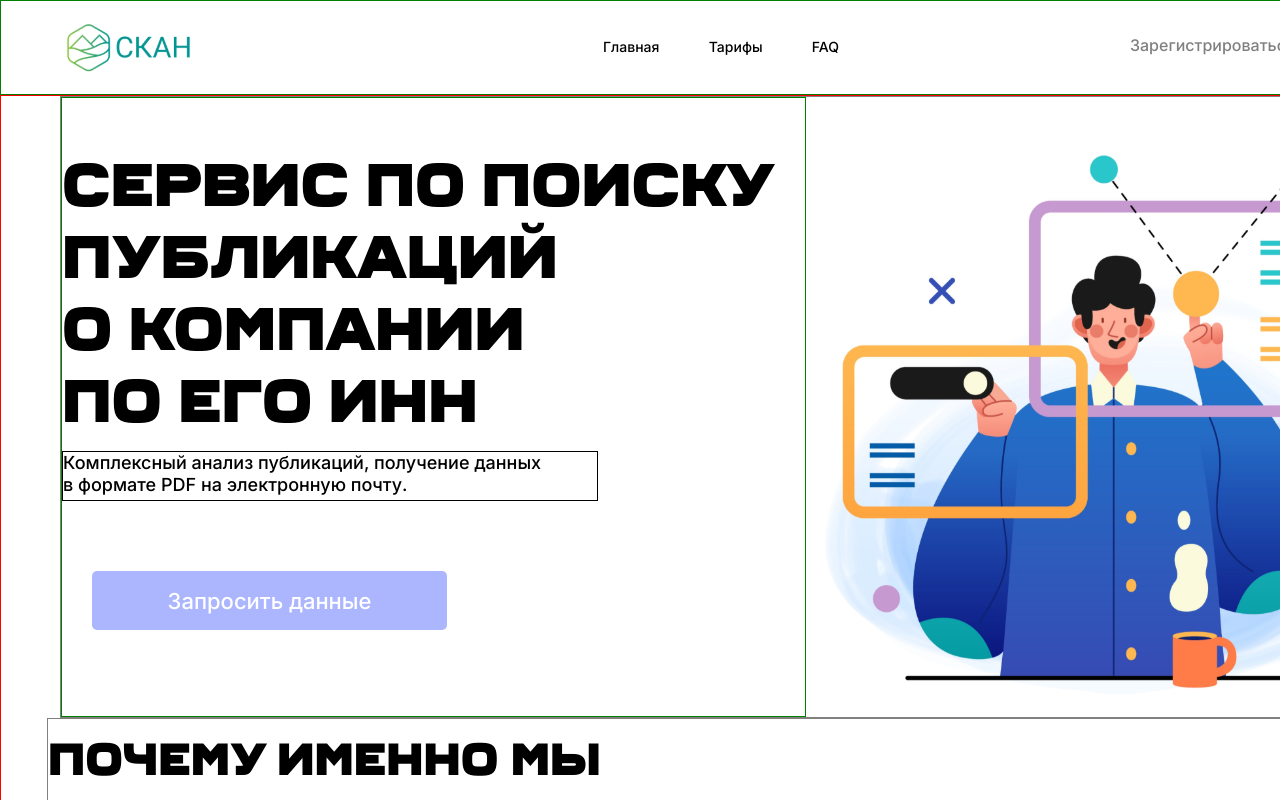
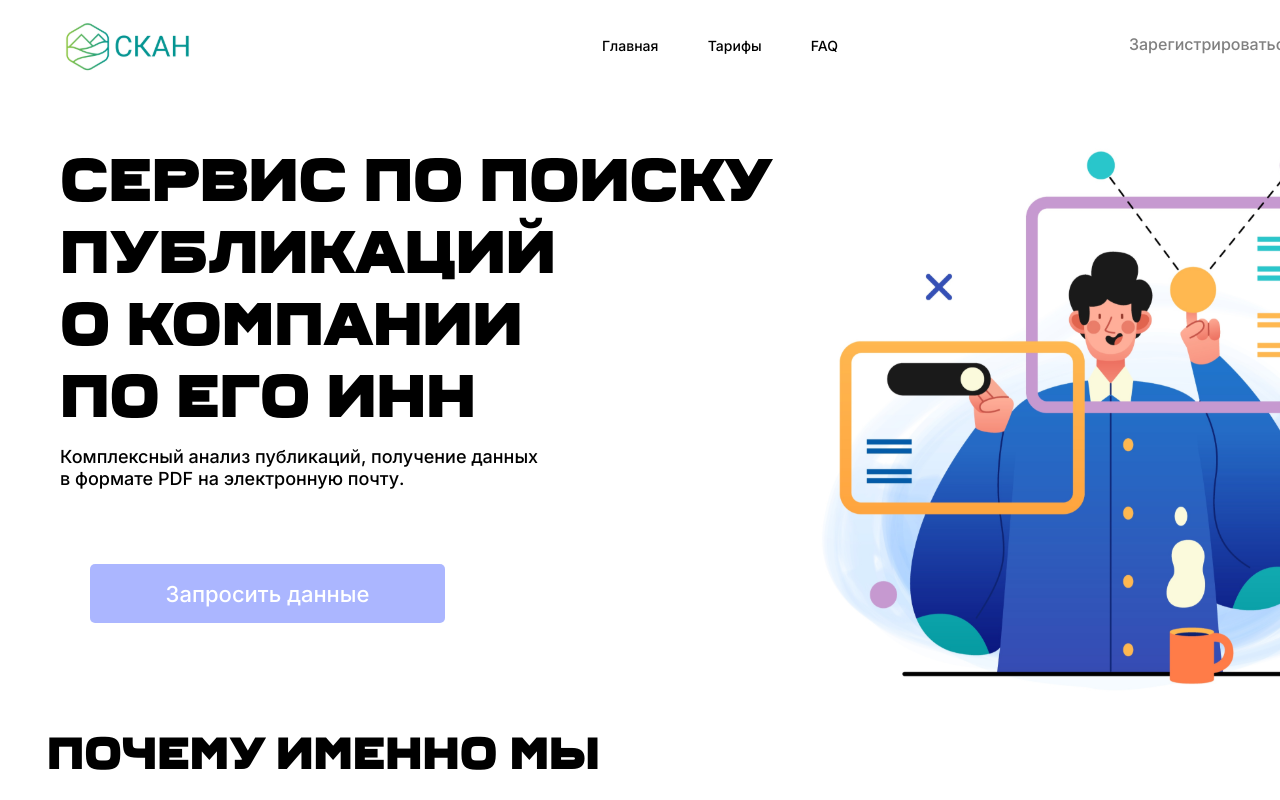
Before and after one commit to yungalesgerov/fp-scan, a React (Create React App) app: page / in a window 1280 px wide. Shown: the top 800 px of the page. Built offline with nearby package versions, Linux system fonts and the light colour scheme.

Commit message:
complete mob layout

```diff
--- a/src/components/Footer/Footer.jsx
+++ b/src/components/Footer/Footer.jsx
@@ -4,9 +4,10 @@ import styled from 'styled-components'
 import { useNavigate } from "react-router-dom";
 
 const FooterDiv = styled.div`
-    width: 1440px;
+    min-width:1440px;
+    width:100%;
     height: 137px;
-    border: 1px solid green;
+    /* border: 1px solid green; */
     background-color: #029491;
     display: flex;
     img {
@@ -31,6 +32,7 @@ const FooterDiv = styled.div`
     }
     @media screen and (max-width:376px) {
         width:100%;
+        min-width:375px;
         img {
             width:111px;
             height:111px;
--- a/src/components/Header/Header.jsx
+++ b/src/components/Header/Header.jsx
@@ -12,7 +12,7 @@ import './burgerMenu.css';
 
 const HeaderBlock = styled.div`
   width: 1440px;
-  border: 1px solid green;
+  /* border: 1px solid green; */
   height: 93px;
   display: flex ;
   position:relative;
@@ -103,16 +103,13 @@ const HeaderBlock = styled.div`
   .auth-user {
     width: 111px;
     height: 32px;
-    border: 1px solid green;
+    /* border: 1px solid green; */
     display:flex;
     font-family: inter;
     font-size:14px;
     line-height: 16.94px;
     margin-left: 128px;
     margin-top: 30px;
-    div:nth-child(1) {
-
-    }
     .exit {
       font-size: 10px;
       width: 31px;
@@ -153,6 +150,25 @@ const HeaderBlock = styled.div`
       margin-left:  200px;
     }
   }
+  @media screen and (min-width:377px) and (max-width:768px) {
+    .user {
+      display:none;
+    }
+    .auth-user {
+      display:none;
+
+    }
+    .header-links {
+      display:none;
+
+    }
+    .bm-burger-button {
+      margin-left:30em;
+    }
+    .header-stats {
+      margin-left:40em;
+    }
+  }
 `
 
 const Header = ({auth,setAuth}) => {
--- a/src/components/Header/TableInfo.jsx
+++ b/src/components/Header/TableInfo.jsx
@@ -3,7 +3,6 @@ import userPhoto from './Mask group.svg';
 import { useSelector } from "react-redux";
 import { selectUser } from "../../jsAdditions/userSlice";
 import { Spinner } from 'react-bootstrap';
-import BurgerMenu from './burgerMenu';
 
 
 
--- a/src/components/Header/burgerMenu.css
+++ b/src/components/Header/burgerMenu.css
@@ -69,7 +69,7 @@
     /* background-color: #029491; */
 }
 
-@media screen and (min-width:768px) {
+@media screen and (min-width:769px) {
     .bm-burger-button {
         display: none;
     }
--- a/src/components/Main/Main.jsx
+++ b/src/components/Main/Main.jsx
@@ -15,6 +15,7 @@ import '../../index.css';
 import { useNavigate } from "react-router-dom";
 import { useSelector } from "react-redux";
 import { selectUser } from "../../jsAdditions/userSlice";
+import mediaImg from './media.svg';
 
 const Button = styled.button`
     cursor:pointer;
@@ -33,7 +34,7 @@ const MainWrapper = styled.div`
     width: 1440px;
     /* height: 2637px; */
     height:100%;
-    border: 1px solid red;
+    /* border: 1px solid red; */
     display: flex;
     flex-wrap:wrap;
     align-content: space-around;
@@ -69,15 +70,20 @@ const Title = styled.h1`
 
 const ContentDiv = styled.div`
     width: 1320px;
-    border : 1px solid grey;
+    /* border : 1px solid grey; */
     margin: 0 auto;
     position:relative;
     &:nth-child(1) {
         display:flex;
+        height:620px;
+    }
+    &:nth-child(2) {
+        margin-bottom:70px;
     }
     &:nth-child(3) {
         height: 575.52px;
         width: 1307px;
+        margin-bottom:100px;
 
     }
     &:nth-child(4) {
@@ -94,7 +100,7 @@ const ContentDiv = styled.div`
         position: relative;
         width:415px;
         height:132px;
-        border: 1px solid green;
+        /* border: 1px solid green; */
         h2 {
             margin: 30px 0 10px 30px ;
             width:131px;
@@ -113,13 +119,13 @@ const ContentDiv = styled.div`
         margin-top:70px;
         width: 1320px;
         height:540px;
-        border: 1px solid brown;
+        /* border: 1px solid brown; */
         justify-content: space-between;
     }
     .card-item {
         width:415px;
         height:540px;
-        border: 2px solid black;
+        /* border: 2px solid black; */
         font-family: inter;
     }
     .currentPrice {
@@ -134,7 +140,7 @@ const ContentDiv = styled.div`
         width:97px;
         height:30px;
         font-size:22px;
-        border: 1px solid black;
+        /* border: 1px solid black; */
         color: grey;
         text-decoration: line-through;
         margin: 33px 0 0 19px;
@@ -154,6 +160,7 @@ const ContentDiv = styled.div`
     }
     @media screen and (max-width:376px) {
         &:nth-child(1) {
+            height:700px;
             flex-direction:column;
             .mainImg {
                 width:347px;
@@ -176,17 +183,18 @@ const ContentDiv = styled.div`
         &:nth-child(3) {
             width:360px;
             height:392px;
+            background-image:url(${mediaImg});
+
             img {
-                /* width:360px;
-                height:392px; */
                 width:100%;
                 height:100%;
+                display:none;
             }
         }
         &:nth-child(4) {
             width:360px;
             height:1650px;
-            margin-bottom:0;
+            margin-bottom:70px;
             .cards {
                 flex-direction:column;
                 width:335px;
@@ -223,6 +231,7 @@ const ContentDiv = styled.div`
                         }
                         .tarif-credit {
                             width:273px;
+                            border:none;
                         }
                         .tarifInfo {
                             width:310px;
@@ -248,7 +257,7 @@ const TextDiv = styled.div`
     font-weight: 400;
     width: 359px;
     height: 66px;
-    border: 1px solid black;
+    /* border: 1px solid black; */
     margin-left:24px;
 
     &.titleSub {
@@ -286,8 +295,8 @@ const Main = ({ auth }) => {
     const navigate = useNavigate();
     return (
         <MainWrapper>
-            <ContentDiv style={{ height: 620}} >
-                <div className="heroDiv" style={{border:"1px solid green"}} >
+            <ContentDiv >
+                <div className="heroDiv"  >
                     <Title style={{marginTop: 45 }} > сервис по поиску
                         <br /> публикаций
                         <br /> о компании
@@ -380,7 +389,7 @@ const Main = ({ auth }) => {
                                 <div className="currentPrice">2 379 ₽</div>
                                 <div className="oldPrice">3 700 ₽</div>
                             </div>
-                            <TextDiv className='tarif-credit' style={{ border: 'none' }}></TextDiv>
+                            <TextDiv className='tarif-credit' ></TextDiv>
                             <TextDiv className="tarifInfo">
                                 <h3 style={{ margin: 0 }}>В тариф входит: </h3>
                                 <div style={{ marginTop: 10 }}>
--- a/src/components/SimpleSlider/SimpleSLider.jsx
+++ b/src/components/SimpleSlider/SimpleSLider.jsx
@@ -12,11 +12,9 @@ const StyledDiv = styled.div`
     border-radius: 10px;
     /* border: 1px solid; */
     box-shadow: 0px 0px 20px 0px #00000033;
-
     img {
         margin: 30px 0px 19px 24px;
-
-}
+    }
 `
 const TextDiv = styled.div`
     font-family: inter;
--- a/src/components/resultPage/ResultPage.css
+++ b/src/components/resultPage/ResultPage.css
@@ -30,7 +30,7 @@
 .result-page__subtitle {
     /* padding-top: 2em; */
     /* padding-right: 12em; */
-    border:1px solid green;
+    /* border:1px solid green; */
     color: #000;
     font-family: inter;
     font-size: 20px;
--- a/src/components/searchPage/searchPage.jsx
+++ b/src/components/searchPage/searchPage.jsx
@@ -10,7 +10,7 @@ const ContentDiv = styled.div`
     height:100%;
     position:relative;
     padding-left: 60px;
-    border:1px solid green;
+    /* border:1px solid green; */
     img {
         position:absolute;
         margin: -472px 0 0 920px;
@@ -18,7 +18,7 @@ const ContentDiv = styled.div`
     .searchDiv {
         width:1298px;
         height:214px;
-        border:1px solid black;
+        /* border:1px solid black; */
         span {
             width:534px;
             height:48px;
@@ -77,7 +77,7 @@ const SearchPanel = styled.div`
     height:543px;
     font-family:inter;
     font-size:18px;
-    border:1px solid red;
+    /* border:1px solid red; */
     @media screen and (max-width:376px) {
         width:100%;
         height:650px;
@@ -96,7 +96,7 @@ const Title = styled.h1`
     font-weight: 900;
     margin: 45px 0 25px 0px;
     padding: 0;
-    border:1px solid red;
+    /* border:1px solid red; */
 `
 
 const SearchPage = () => {
--- a/src/components/searchPage/searchPageTable.jsx
+++ b/src/components/searchPage/searchPageTable.jsx
@@ -9,7 +9,7 @@ import InnValidation from '../../validateInn.js';
 const FormDiv = styled.div`
   width: 406px;
   height: 500px;
-  border:1px solid green;
+  /* border:1px solid green; */
   margin:21px 0 0 45px;
   .field {
     color: grey;
@@ -69,7 +69,7 @@ const Input = styled.input`
   height:43px;
   width:242px;
   border-radius:5px;
-  border:1px solid black;
+  /* border:1px solid black; */
   margin-top:20px;
   text-align:center;
   @media screen and (max-width:376px) {
```
Also changed, not shown: src/components/Main/media.svg (added).
